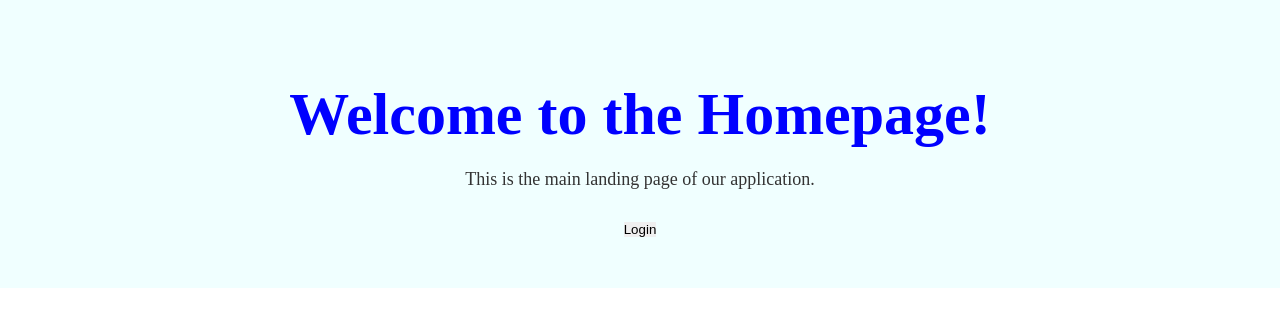
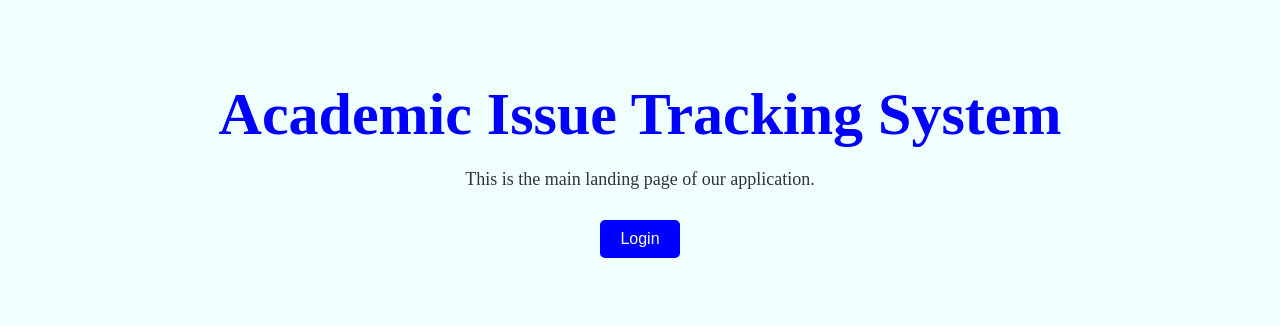
Before and after one commit to Emarc480/Group-13-Repository, a React app in the folder Academic_Issue_Tracking_System/frontend/: page /home in a window 1280 px wide. Shown: the top 326 px of the page. Built offline with nearby package versions, Linux system fonts and the light colour scheme; the HTML template or start-up script is replaced by a standard one.

Commit message:
Small tweaks

```diff
--- a/Academic_Issue_Tracking_System/frontend/src/components/CSS/Homepage.css
+++ b/Academic_Issue_Tracking_System/frontend/src/components/CSS/Homepage.css
@@ -2,7 +2,7 @@
     text-align: center;
     padding: 50px;
     background-color: azure;
-    height: 100%;
+    height: 100vh;
 }
 
 .header {
@@ -17,3 +17,13 @@
     color: #333333;
     margin-bottom: 30px;
 }
+
+.login-link button {
+    padding: 10px 20px;
+    font-size: 16px;
+    background-color: #0000ff;
+    color: white;
+    border: none;
+    border-radius: 5px;
+    cursor: pointer;
+}
--- a/Academic_Issue_Tracking_System/frontend/src/components/CSS/LoginPage.css
+++ b/Academic_Issue_Tracking_System/frontend/src/components/CSS/LoginPage.css
@@ -3,9 +3,9 @@
     flex-direction: column;
     align-items: center;
     margin: auto;
-    margin-top: 200px;
+    margin-top: 100px;
     width: 600px;
-    margin-bottom: 200px;
+    margin-bottom: auto;
     padding: 30px;
     background-color: #ffffff;
     border-radius: 20px;
@@ -95,10 +95,11 @@
     color: #ffffff;
     font-size: 18px;
     font-weight: 700;
-    border-radius: 50px;
+    border-radius: 10px;
     cursor: pointer;
 }
-.gray{
+
+.gray {
     background: #EAEAEA;
     color: #676767;
 }
--- a/Academic_Issue_Tracking_System/frontend/src/pages/Homepage.js
+++ b/Academic_Issue_Tracking_System/frontend/src/pages/Homepage.js
@@ -12,10 +12,10 @@ export default function Homepage() {
     return (
         <div className="homepage">
             <div className="header">
-                <h1>Welcome to the Homepage!</h1>
+                <h1>Academic Issue Tracking System</h1>
             </div>
             <div className="content">
-                <p>This is the main landing page of our application.</p>
+                <p>This is the main landing page of our  application.</p>
             </div>
             <div className="login-link">
                 <button onClick={handleLoginClick}>Login</button>
--- a/Academic_Issue_Tracking_System/frontend/static/css/index.css
+++ b/Academic_Issue_Tracking_System/frontend/static/css/index.css
@@ -1,9 +1,9 @@
 body {
-    height: 100%;
+    height: 100vh;
     margin: 0;
     padding: 0;
     color: blue;
-    background-color: lightgreen;
+    background-color: greenyellow;
 }
 
 main {
```
Also changed, not shown: Academic_Issue_Tracking_System/frontend/static/frontend/main.js.
